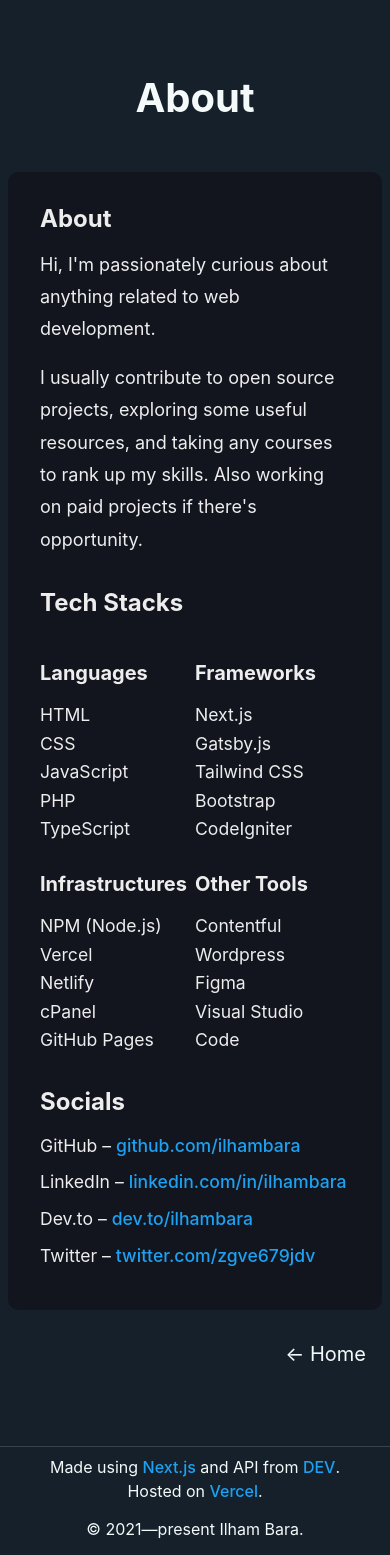
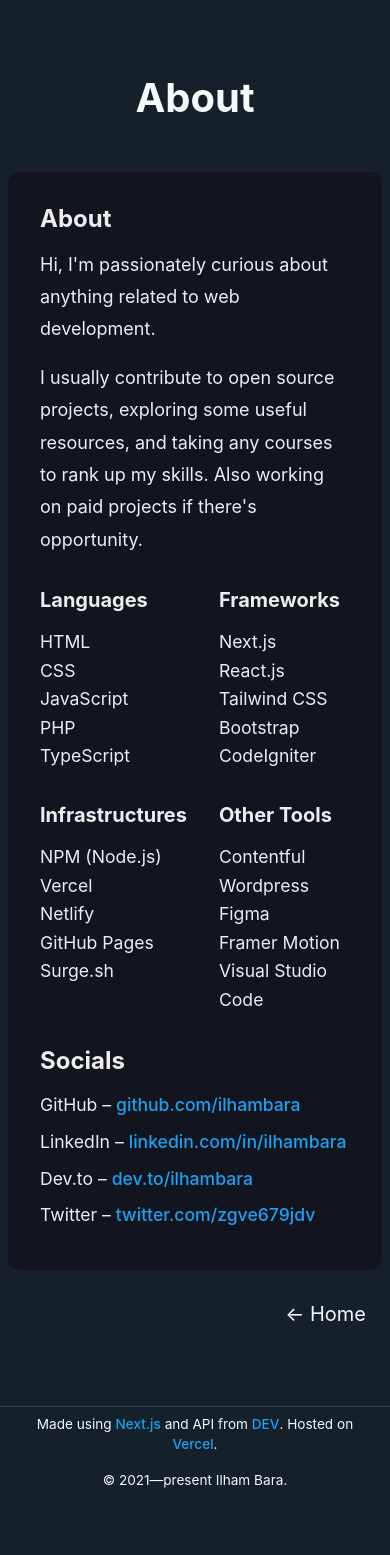
Before and after one commit to ilhambara/portfolio, a Next.js app: page /about in a window 390 px wide. After the commit the page ends 1506 px from the top, so only its background shows below. Built offline with nearby package versions, Linux system fonts and the light colour scheme.

Commit message:
Edit: about page and fix footer

```diff
--- a/pages/about.js
+++ b/pages/about.js
@@ -22,9 +22,8 @@
             <p className={styles.text__desc}>I usually contribute to open source projects, exploring some useful resources, and taking any courses to rank up my skills. Also working on paid projects if there's opportunity.</p>
           </div>
           <div className={styles.techstacks}>
-            <h3 className={styles.text__title}>Tech Stacks</h3>
             <div className={styles.grid__display}>
-              <div className={styles.grid__elements}>
+              <div>
                 <h5 className={styles.text__title__ul}>Languages</h5>
                 <ul className={styles.list__ul}>
                   <li>HTML</li>
@@ -34,32 +33,33 @@
                   <li>TypeScript</li>
                 </ul>
               </div>
-              <div className={styles.grid__elements}>
+              <div>
                 <h5 className={styles.text__title__ul}>Frameworks</h5>
                 <ul className={styles.list__ul}>
                   <li>Next.js</li>
-                  <li>Gatsby.js</li>
+                  <li>React.js</li>
                   <li>Tailwind CSS</li>
                   <li>Bootstrap</li>
                   <li>CodeIgniter</li>
                 </ul>
               </div>
-              <div className={styles.grid__elements}>
+              <div>
                 <h5 className={styles.text__title__ul}>Infrastructures</h5>
                 <ul className={styles.list__ul}>
                   <li>NPM (Node.js)</li>
                   <li>Vercel</li>
                   <li>Netlify</li>
-                  <li>cPanel</li>
                   <li>GitHub Pages</li>
+                  <li>Surge.sh</li>
                 </ul>
               </div>
-              <div className={styles.grid__elements}>
+              <div>
                 <h5 className={styles.text__title__ul}>Other Tools</h5>
                 <ul className={styles.list__ul}>
                   <li>Contentful</li>
                   <li>Wordpress</li>
                   <li>Figma</li>
+                  <li>Framer Motion</li>
                   <li>Visual Studio Code</li>
                 </ul>
               </div>
--- a/styles/About.module.css
+++ b/styles/About.module.css
@@ -64,12 +64,8 @@
 
 .grid__display {
   display: grid;
+  grid-gap: 1rem;
   grid-template-columns: repeat(4, 1fr);
-}
-
-.grid__elements {
-  overflow-wrap: break-word;
-  letter-spacing: 0.25px;
 }
 
 .list__ul {
@@ -121,11 +117,7 @@
 
   .grid__display {
     grid-template-columns: repeat(2, 1fr);
-  }
-
-  .grid__elements {
-    margin-top: 1.75rem;
-    letter-spacing: normal;
+    grid-gap: 2rem;
   }
 
   .list__ul {
--- a/styles/Components.module.css
+++ b/styles/Components.module.css
@@ -106,12 +106,17 @@
   }
 
   .footer__div {
-    margin: 0 2rem;
-    padding-top: 1rem;
+    margin: 1rem 2rem;
   }
 
-  .footer__div p {
+  .footer__div__copyright {
+    margin-bottom: 1.5rem;
+  }
+
+  .footer__div p,
+  .footer__div__copyright p {
     margin: 0;
+    font-size: 0.85rem;
     line-height: 1.5;
     text-align: center;
   }
```
